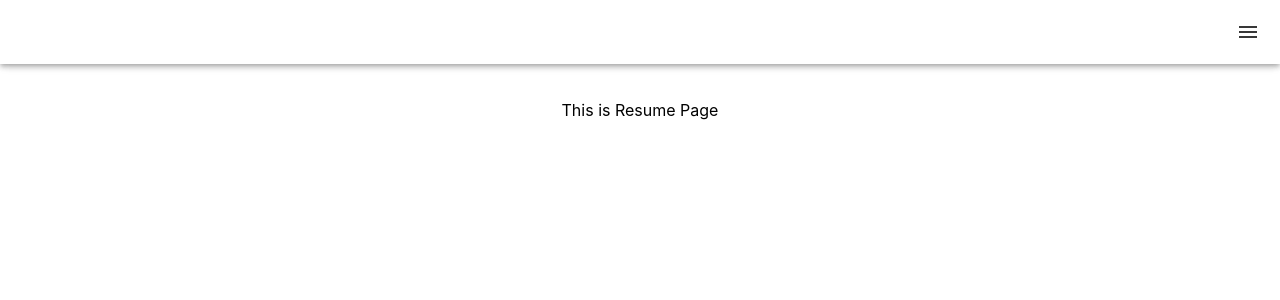
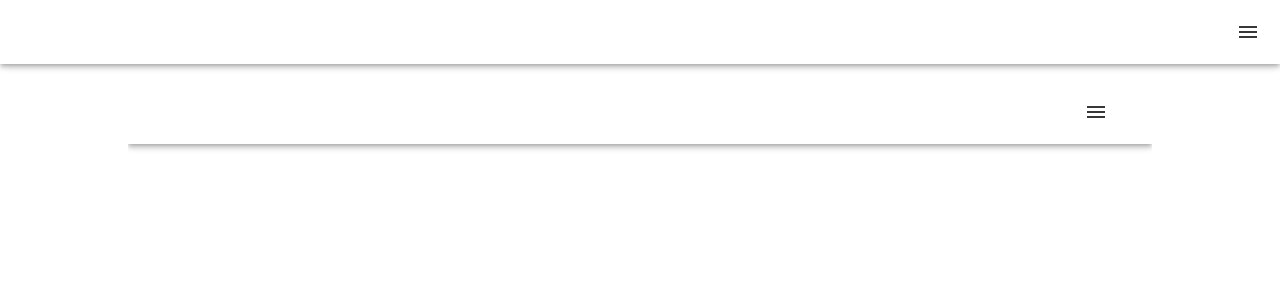
Before and after one commit to Dr-Wyatt/netlify-portfolio, a React (Create React App) app: page /resume in a window 1280 px wide. Shown: the top 300 px of the page. Built offline with nearby package versions, Linux system fonts and the light colour scheme; a web font is replaced by a local one.

Commit message:
added in pdf

```diff
--- /dev/null
+++ b/src/@types/global.d.ts
@@ -0,0 +1 @@
+declare module '*.pdf'
--- a/src/Pages/Resume.tsx
+++ b/src/Pages/Resume.tsx
@@ -1,10 +1,21 @@
+import React, { useState } from "react";
 import { Grid } from "@material-ui/core";
-import React from "react";
+import pdfFile from "../Utilities/Daniel-Wyatt-Resume.pdf";
+const Resume = () => {
 
-const Resume = () => {
   return (
-    <Grid container item style={{justifyContent: "center", marginTop: "100px"}}>
-      <Grid item>This is Resume Page</Grid>
+    <Grid
+      container
+      item
+      style={{ justifyContent: "center", marginTop: "80px", height: "100vh" }}
+      xs={12}
+    >
+      <Grid item xs={12}>
+        <iframe
+          src={`${pdfFile}#view=fitH`}
+          style={{width: "80%", height: "90%", border: "none"}}
+        ></iframe>
+      </Grid>
     </Grid>
   );
 };
```
Also changed, not shown: 1 other file (tests, documents, lock files or other folders).
